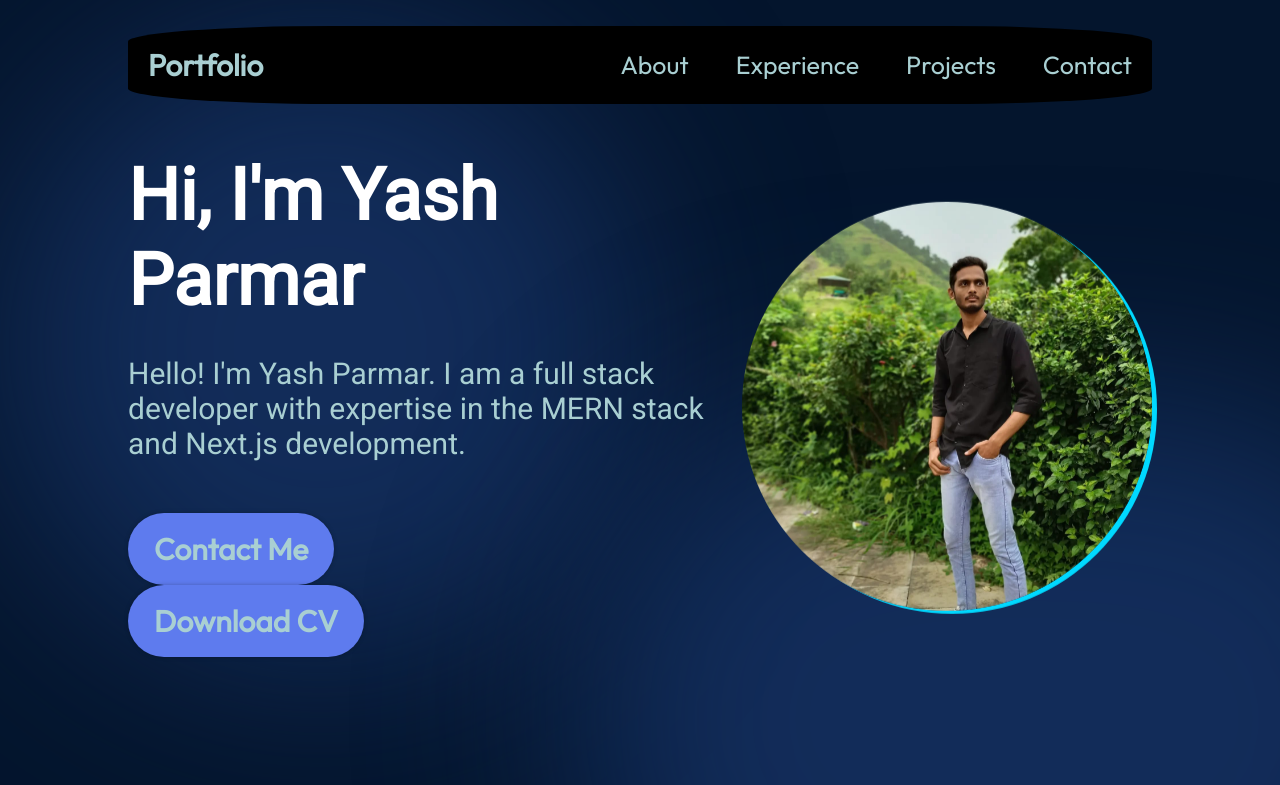
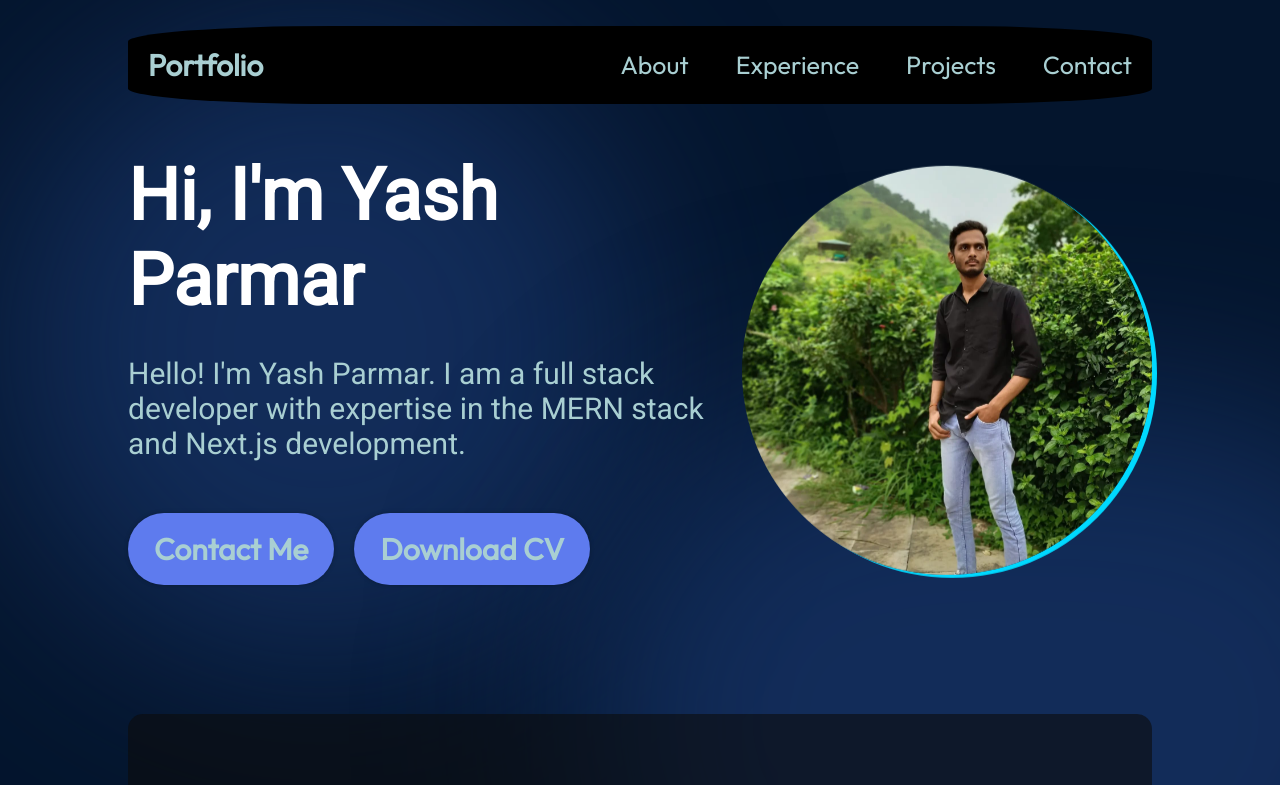
Before and after one commit to yashp23/portfoliyo-new, a React (Vite) app: page / in a window 1280 px wide. Shown: the top 785 px of the page. Built offline with nearby package versions, Linux system fonts and the light colour scheme.

Commit message:
add hero section here

```diff
--- a/src/components/Hero/Hero.jsx
+++ b/src/components/Hero/Hero.jsx
@@ -9,8 +9,10 @@ export const Hero = () => {
       <div className={styles.content}>
         <h1 className={styles.title}>Hi, I'm Yash Parmar</h1>
         <p className={styles.description}>
-        Hello! I'm Yash Parmar. I am a full stack developer with expertise in the MERN stack and Next.js development.
+          Hello! I'm Yash Parmar. I am a full stack developer with expertise in
+          the MERN stack and Next.js development.
         </p>
+        <div className={styles.items}>
           <a href="mailto:ypm23032003@email.com" className={styles.contactBtn}>
             Contact Me
           </a>
@@ -22,6 +24,7 @@ export const Hero = () => {
             Download CV
           </a>
         </div>
+      </div>
       <img
         src={getImageUrl("hero/yash.jpg")}
         alt="Hero image of me"
--- a/src/components/Hero/Hero.module.css
+++ b/src/components/Hero/Hero.module.css
@@ -50,6 +50,10 @@
   box-shadow: 0 0 4px 0 rgba(0, 0, 0, 0.25);
 }
 
+.items{
+  display: flex;
+  gap: 20px;
+}
 .heroImg {
   width: 40%;
   border-radius: 50%;
```
Lines whose indentation alone changed are shown as unchanged.
